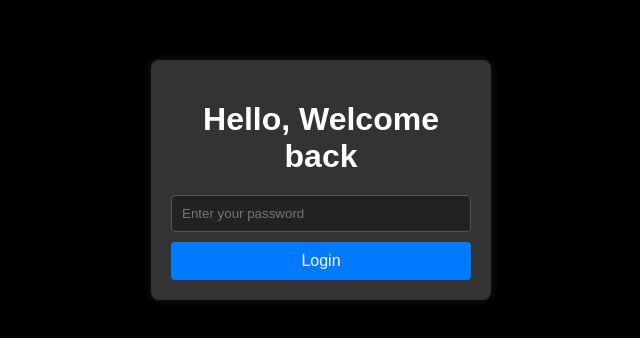
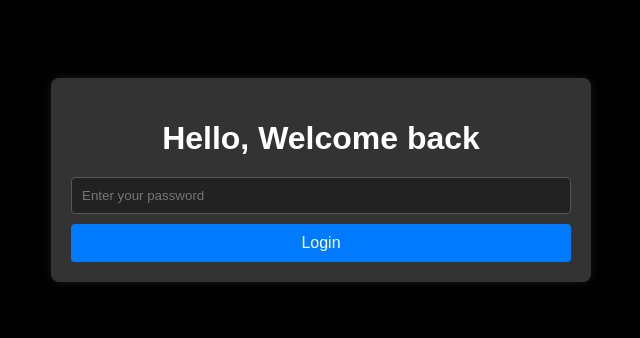
Before and after one commit to mygallerydotcom/d, a plain HTML site: page index.html in a window 1280 px wide. Shown: the part 220-558 px from the top of the page, without its empty margins (319-959 px from the left). Drawn offline with Linux system fonts and the light colour scheme.

Commit message:
Update styles.css

```diff
--- a/styles.css
+++ b/styles.css
@@ -17,7 +17,7 @@ body {
     border-radius: 8px;
     box-shadow: 0 0 10px rgba(255, 255, 255, 0.1); /* Slightly visible white shadow */
     text-align: center;
-    width: 300px; /* Set a fixed width for the container */
+    width: 500px; /* Set a fixed width for the container */
 }
 
 h1 {
```
